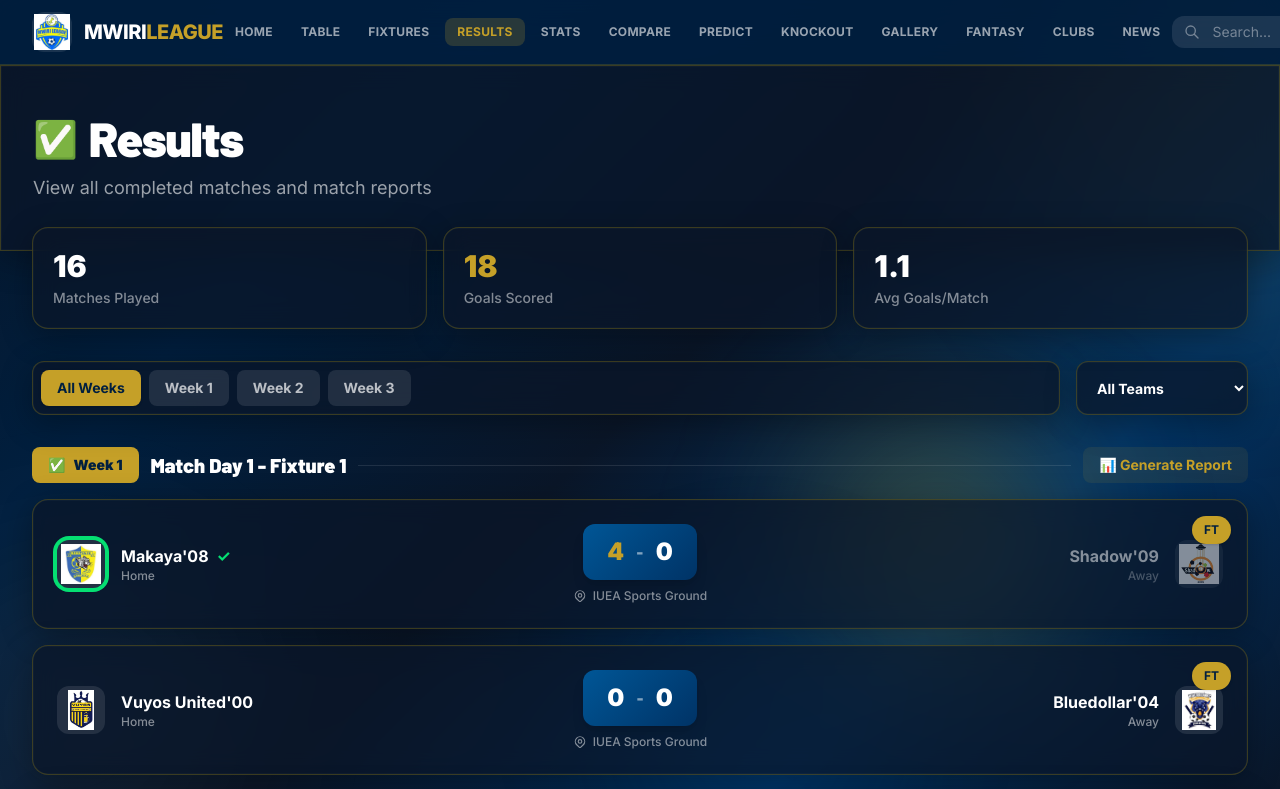
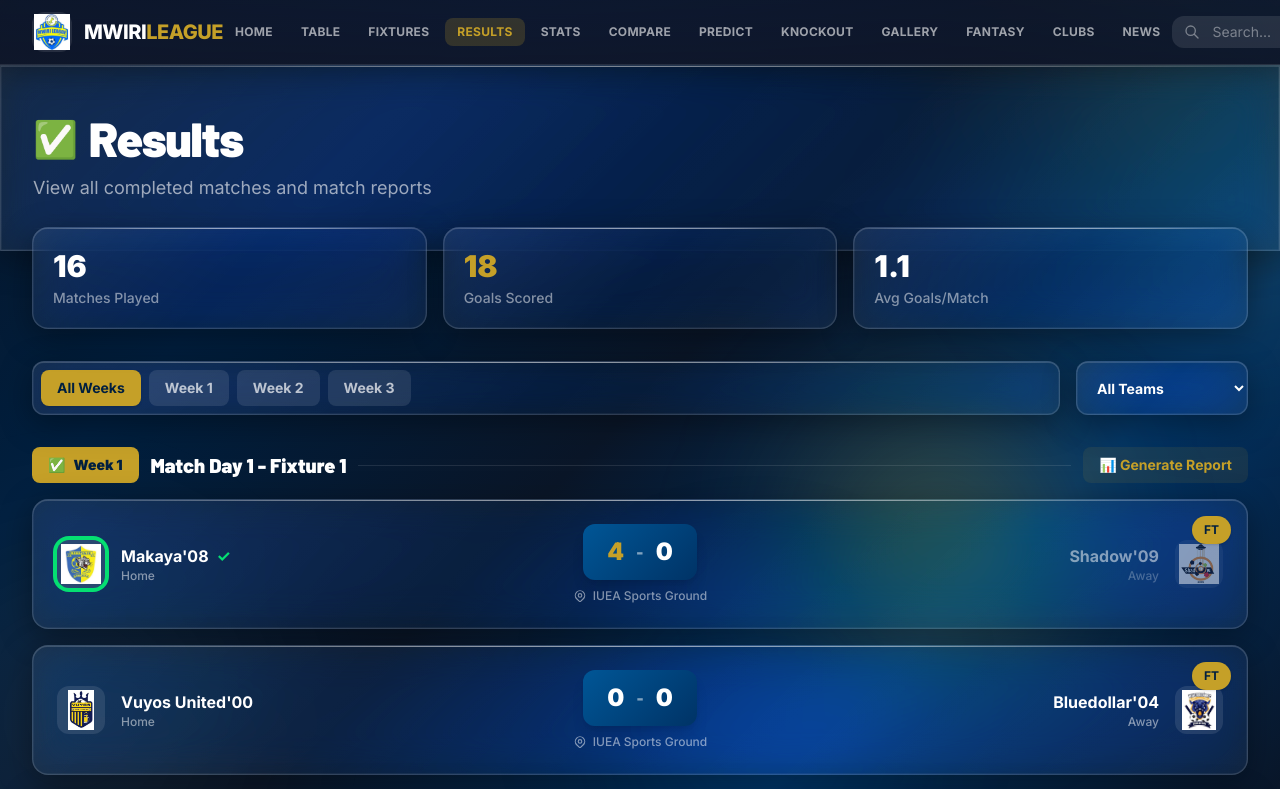
Before and after one commit to daniecw86-gif/mwiri-league-app, a Next.js app: page /results in a window 1280 px wide. Shown: the top 789 px of the page. Built offline with nearby package versions, Linux system fonts and the light colour scheme.

Commit message:
style: Enhanced Apple crystal glass UI with premium depth and refraction effects

```diff
--- a/app/globals.css
+++ b/app/globals.css
@@ -37,8 +37,12 @@
   :root {
     --background: #0a1628;
     --foreground: #f8fafc;
-    --crystal-blur: 12px;
+    --crystal-blur: 20px;
+    --crystal-blur-heavy: 40px;
     --crystal-border-width: 0.5px;
+    --apple-glass-bg: rgba(255, 255, 255, 0.05);
+    --apple-glass-border: rgba(255, 255, 255, 0.18);
+    --apple-shadow-color: rgba(0, 0, 0, 0.45);
   }
 
   .dark {
@@ -164,47 +168,121 @@
 }
 
 /* ============================================
-   GLASSMORPHISM UTILITIES
+   GLASSMORPHISM UTILITIES - Apple Crystal Style
    ============================================ */
 @layer utilities {
 
-  /* Primary Crystal Glass Effect */
+  /* Primary Crystal Glass Effect - Apple Style */
   .crystal-glass {
-    background: rgba(10, 22, 40, 0.7);
-    backdrop-filter: blur(12px);
-    -webkit-backdrop-filter: blur(12px);
-    border: 0.5px solid rgba(255, 209, 0, 0.2);
+    background: linear-gradient(135deg,
+        rgba(255, 255, 255, 0.08) 0%,
+        rgba(255, 255, 255, 0.02) 50%,
+        rgba(255, 255, 255, 0.05) 100%);
+    backdrop-filter: blur(var(--crystal-blur)) saturate(180%);
+    -webkit-backdrop-filter: blur(var(--crystal-blur)) saturate(180%);
+    border: 0.5px solid rgba(255, 255, 255, 0.15);
     box-shadow:
-      0 8px 32px rgba(0, 0, 0, 0.3),
-      0 0 0 0.5px rgba(255, 255, 255, 0.05) inset;
+      0 8px 32px rgba(0, 0, 0, 0.35),
+      0 0 0 0.5px rgba(255, 255, 255, 0.1) inset,
+      inset 0 1px 0 rgba(255, 255, 255, 0.1);
+    position: relative;
+  }
+
+  /* Top highlight refraction effect */
+  .crystal-glass::before {
+    content: '';
+    position: absolute;
+    top: 0;
+    left: 0;
+    right: 0;
+    height: 1px;
+    background: linear-gradient(90deg,
+        transparent 0%,
+        rgba(255, 255, 255, 0.4) 30%,
+        rgba(255, 255, 255, 0.5) 50%,
+        rgba(255, 255, 255, 0.4) 70%,
+        transparent 100%);
+    border-radius: inherit;
+    pointer-events: none;
   }
 
   .crystal-glass-light {
-    background: rgba(255, 255, 255, 0.08);
-    backdrop-filter: blur(12px);
-    -webkit-backdrop-filter: blur(12px);
-    border: 0.5px solid rgba(255, 255, 255, 0.15);
+    background: linear-gradient(135deg,
+        rgba(255, 255, 255, 0.12) 0%,
+        rgba(255, 255, 255, 0.05) 100%);
+    backdrop-filter: blur(24px) saturate(200%);
+    -webkit-backdrop-filter: blur(24px) saturate(200%);
+    border: 0.5px solid rgba(255, 255, 255, 0.2);
     box-shadow:
-      0 8px 32px rgba(0, 0, 0, 0.2),
-      0 0 0 0.5px rgba(255, 255, 255, 0.1) inset;
+      0 8px 32px rgba(0, 0, 0, 0.25),
+      0 0 0 0.5px rgba(255, 255, 255, 0.15) inset,
+      inset 0 2px 4px rgba(255, 255, 255, 0.1);
   }
 
   .crystal-glass-gold {
-    background: rgba(255, 209, 0, 0.08);
-    backdrop-filter: blur(12px);
-    -webkit-backdrop-filter: blur(12px);
-    border: 0.5px solid rgba(255, 209, 0, 0.3);
+    background: linear-gradient(135deg,
+        rgba(255, 209, 0, 0.12) 0%,
+        rgba(255, 209, 0, 0.03) 50%,
+        rgba(255, 209, 0, 0.08) 100%);
+    backdrop-filter: blur(20px) saturate(180%);
+    -webkit-backdrop-filter: blur(20px) saturate(180%);
+    border: 0.5px solid rgba(255, 209, 0, 0.35);
     box-shadow:
-      0 8px 32px rgba(0, 0, 0, 0.25),
-      0 0 0 0.5px rgba(255, 209, 0, 0.15) inset;
+      0 8px 32px rgba(0, 0, 0, 0.3),
+      0 0 0 0.5px rgba(255, 209, 0, 0.2) inset,
+      inset 0 1px 0 rgba(255, 209, 0, 0.25);
   }
 
-  /* Navbar glass */
+  /* Premium frosted glass - heavier blur */
+  .crystal-glass-frosted {
+    background: linear-gradient(145deg,
+        rgba(255, 255, 255, 0.1) 0%,
+        rgba(255, 255, 255, 0.02) 100%);
+    backdrop-filter: blur(var(--crystal-blur-heavy)) saturate(200%) brightness(1.02);
+    -webkit-backdrop-filter: blur(var(--crystal-blur-heavy)) saturate(200%) brightness(1.02);
+    border: 0.5px solid rgba(255, 255, 255, 0.2);
+    box-shadow:
+      0 25px 50px -12px rgba(0, 0, 0, 0.5),
+      0 0 0 1px rgba(255, 255, 255, 0.08) inset,
+      inset 0 1px 1px rgba(255, 255, 255, 0.15);
+  }
+
+  /* Navbar glass - Apple style */
   .crystal-nav {
-    background: rgba(0, 31, 63, 0.9);
-    backdrop-filter: blur(16px);
-    -webkit-backdrop-filter: blur(16px);
-    border-bottom: 0.5px solid rgba(255, 209, 0, 0.15);
+    background: linear-gradient(180deg,
+        rgba(15, 23, 42, 0.85) 0%,
+        rgba(15, 23, 42, 0.95) 100%);
+    backdrop-filter: blur(24px) saturate(180%);
+    -webkit-backdrop-filter: blur(24px) saturate(180%);
+    border-bottom: 0.5px solid rgba(255, 255, 255, 0.1);
+    box-shadow: 0 4px 30px rgba(0, 0, 0, 0.3);
+  }
+
+  /* Apple-style card with depth */
+  .apple-card {
+    background: linear-gradient(145deg,
+        rgba(255, 255, 255, 0.08) 0%,
+        rgba(255, 255, 255, 0.02) 50%,
+        rgba(255, 255, 255, 0.04) 100%);
+    backdrop-filter: blur(20px) saturate(180%);
+    -webkit-backdrop-filter: blur(20px) saturate(180%);
+    border-radius: 20px;
+    border: 0.5px solid rgba(255, 255, 255, 0.12);
+    box-shadow:
+      0 20px 40px rgba(0, 0, 0, 0.4),
+      0 0 0 1px rgba(255, 255, 255, 0.05) inset,
+      inset 0 1px 1px rgba(255, 255, 255, 0.1),
+      inset 0 -1px 1px rgba(255, 255, 255, 0.02);
+    transition: all 0.4s cubic-bezier(0.25, 0.46, 0.45, 0.94);
+  }
+
+  .apple-card:hover {
+    transform: translateY(-8px) scale(1.01);
+    box-shadow:
+      0 30px 60px rgba(0, 0, 0, 0.5),
+      0 0 0 1px rgba(255, 255, 255, 0.1) inset,
+      inset 0 1px 2px rgba(255, 255, 255, 0.15);
+    border-color: rgba(255, 255, 255, 0.2);
   }
 }
 
```
